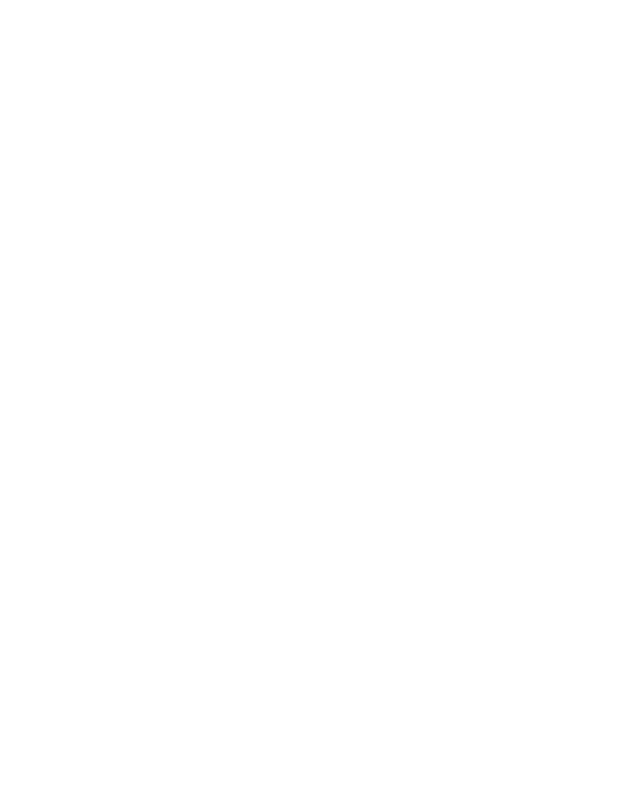
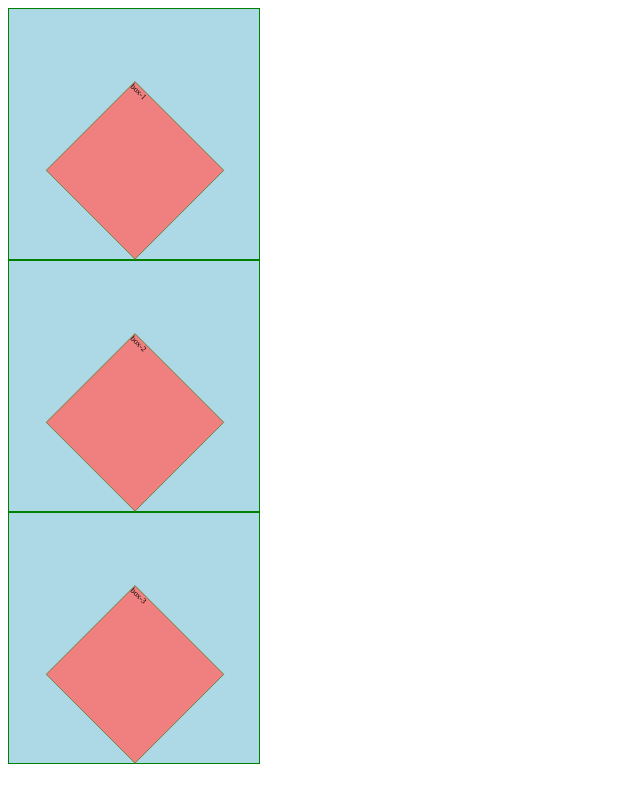
Before and after one commit to shamirulsaimon/HTML, a plain HTML site: page Responsive Web Layout/Transfrom Element using rotate scale translate/index.html in a window 1280 px wide. Shown: the whole page, without its empty margins (0-640 px from the left). Drawn offline with Linux system fonts and the light colour scheme.

Commit message:
Transfrom, translate,scale() and rotate()

```diff
--- a/Responsive Web Layout/Transfrom Element using rotate scale translate/index.html
+++ b/Responsive Web Layout/Transfrom Element using rotate scale translate/index.html
@@ -5,8 +5,37 @@
     <meta http-equiv="X-UA-Compatible" content="IE=edge">
     <meta name="viewport" content="width=device-width, initial-scale=1.0">
     <title>Document</title>
+    <style>
+        .container , .inner{
+            width:250px;
+            height:250px;
+            border:1px solid green;
+        }
+        .container{
+            background:lightblue;
+        }
+        .inner{
+            background:lightcoral;
+            /* to make it smaller scale() */
+           /* transform: scale(0.56);*/
+           /*to rotate an element rotate() */
+           /*transform: rotate( 45deg);*/
+            /*translate() css function reposition an element in the horizontal and/or vertical direction*/
+            transform: scale(0.5) rotate(45deg) translate(50px , 50px);
+        }
+    </style>
 </head>
 <body>
-
+    <div class="box">
+        <div class="container">
+            <div class="inner">box-1</div>
+        </div>
+        <div class="container">
+            <div class="inner">box-2</div>
+        </div>
+        <div class="container">
+            <div class="inner">box-3</div>
+        </div>
+    </div>
 </body>
 </html>
```
